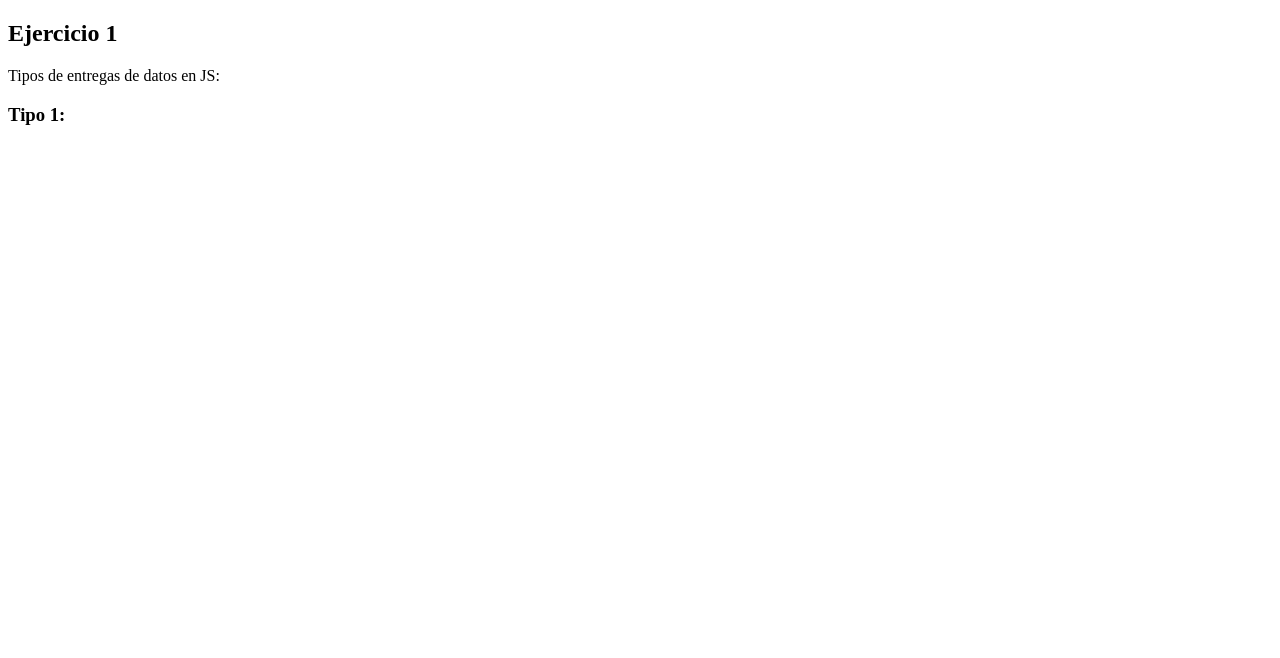
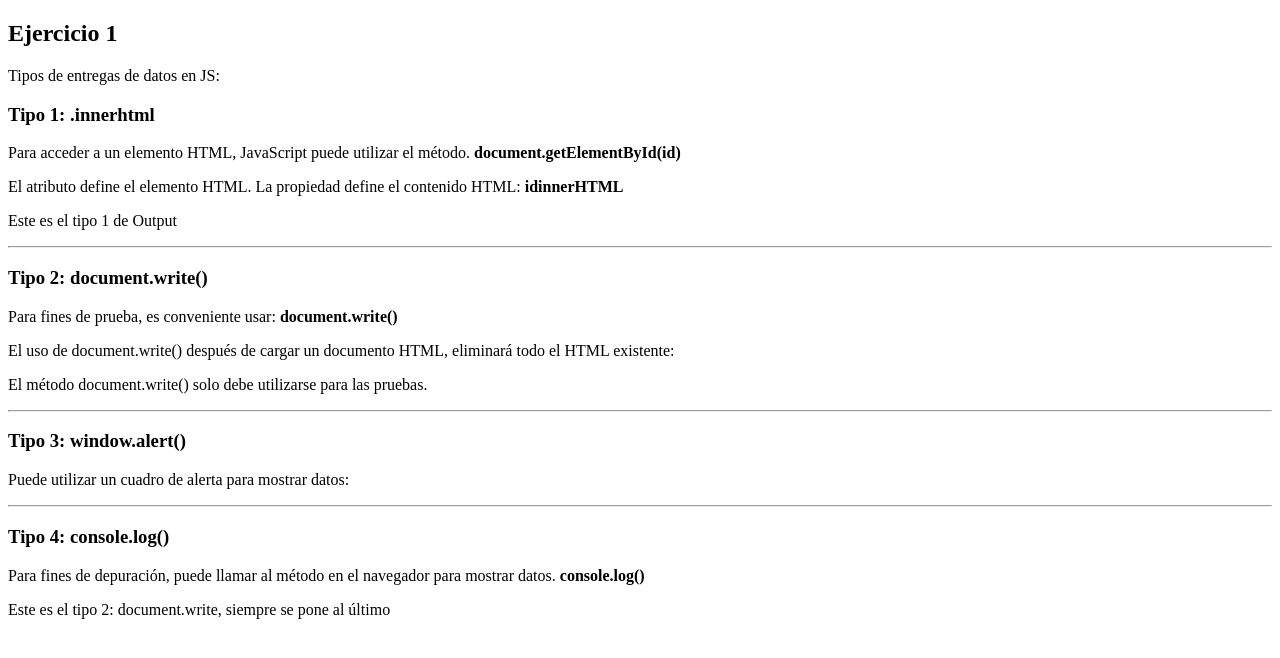
Before and after one commit to Sebastiamg/Ejercicios-JAVA, a plain HTML site: page html/ejercicio_1.html in a window 1280 px wide. Drawn offline with Linux system fonts and the light colour scheme.

Commit message:
Ejercicio 1

```diff
--- a/html/ejercicio_1.html
+++ b/html/ejercicio_1.html
@@ -12,7 +12,30 @@
     <main>
         <h2>Ejercicio 1</h2>
         <p>Tipos de entregas de datos en JS:</p>
-        <h3>Tipo 1:</h3>
+        <section>
+            <h3>Tipo 1: .innerhtml</h3>
+            <p>Para acceder a un elemento HTML, JavaScript puede utilizar el método. <strong>document.getElementById(id)</strong></p>
+            <p>El atributo define el elemento HTML. La propiedad define el contenido HTML: <strong>idinnerHTML</strong></p>
+            <p id="tipo1"></p>
+        </section>
+        <hr>
+        <section>
+            <h3>Tipo 2: document.write()</h3>
+            <p>Para fines de prueba, es conveniente usar: <strong>document.write()</strong></p>
+            <p>El uso de document.write() después de cargar un documento HTML, eliminará todo el HTML existente:</p>
+            <p>El método document.write() solo debe utilizarse para las pruebas.</p>
+            <p id="tipo2"></p>
+        </section>
+        <hr>
+        <section>
+            <h3>Tipo 3: window.alert()</h3>
+            <p>Puede utilizar un cuadro de alerta para mostrar datos:</p>
+        </section>
+        <hr>
+        <section>
+            <h3>Tipo 4: console.log()</h3>
+            <p>Para fines de depuración, puede llamar al método en el navegador para mostrar datos. <strong>console.log()</strong></p>
+        </section>
     </main>
 </body>
 <script src="/js/ejercicio_1.js"></script>
--- a/js/ejercicio_1.js
+++ b/js/ejercicio_1.js
@@ -0,0 +1,7 @@
+document.getElementById("tipo1").innerHTML = "Este es el tipo 1 de Output";
+
+document.write("Este es el tipo 2: document.write, siempre se pone al último");
+
+window.alert("Este es el tipo 3: window.alert()");
+
+console.log("Este es el tipo 4: console.log()");
```
